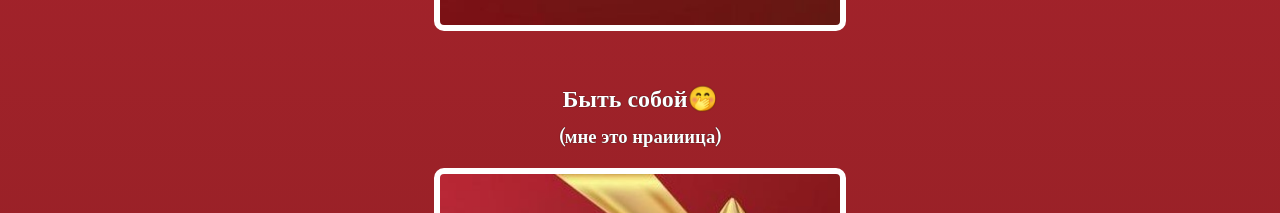
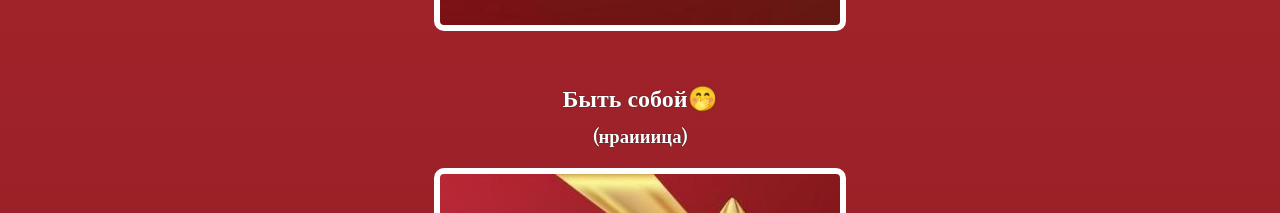
Before and after one commit to daavinskiy/birthdaygift, a plain HTML site: page index.html in a window 1280 px wide. Shown: the part 860-1073 px from the top of the page. Drawn offline with nearby package versions, Linux system fonts and the light colour scheme.

Commit message:
Update index.html

```diff
--- a/index.html
+++ b/index.html
@@ -24,7 +24,7 @@
 
     <div class="gift-section">
         <h2 class="gift-title">Быть собой🤭</h2>
-        <h3 class="gift-hint">(мне это нраииица)</h3>
+        <h3 class="gift-hint">(нраииица)</h3>
         <div class="gift-img" id="gift-img-hot"></div>
     </div>
 
```
